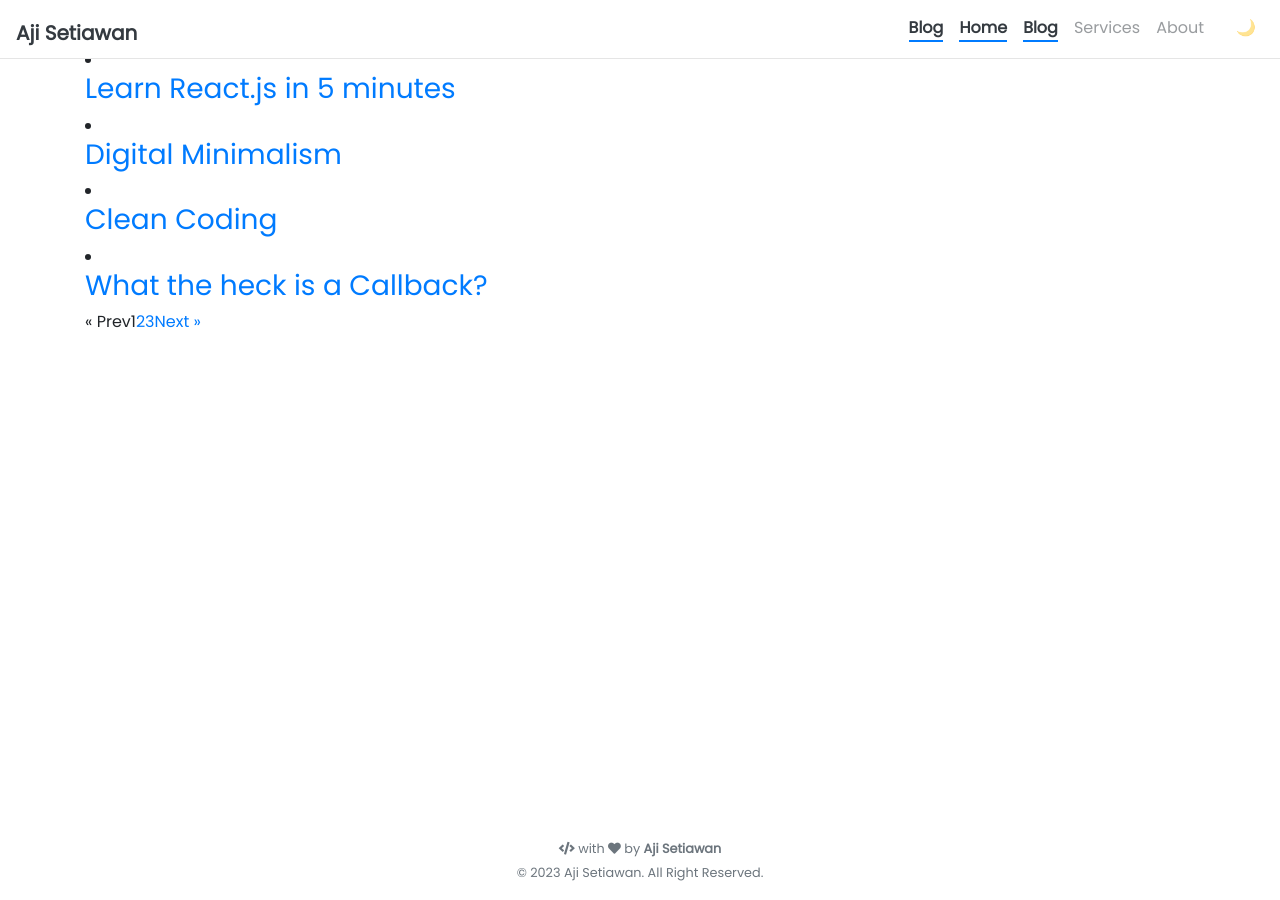
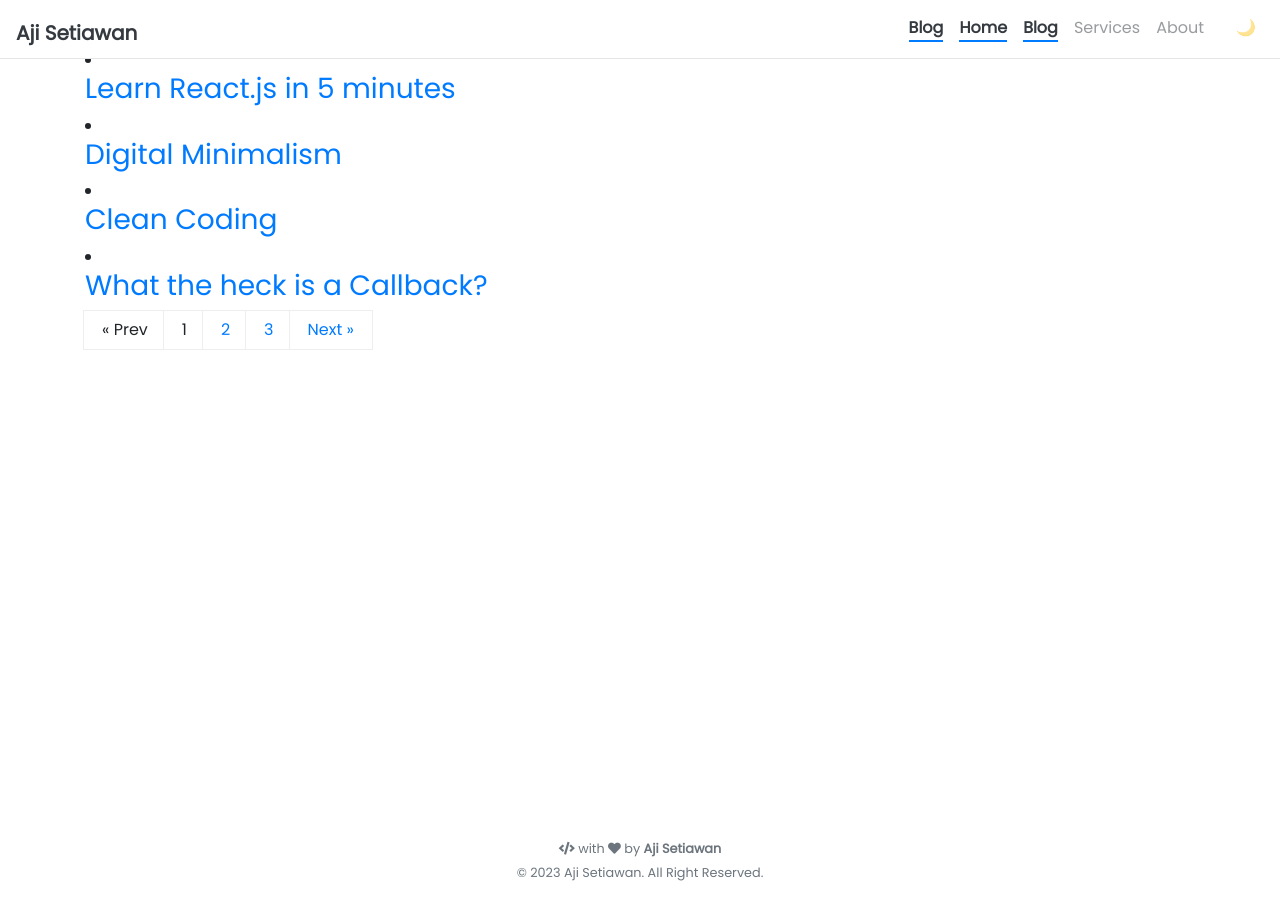
Before and after one commit to ajisetiawan716/ajisetiawan716.github.io, a Jekyll site: the page built from blog/index.html, in a window 1280 px wide. Built offline with Jekyll 4.4.1, drawn with Linux system fonts in a browser that asks for light colours; nearby versions of some CDN libraries; the list of posts is cut into pages by our own code.

Commit message:
Update _blog.scss

```diff
--- a/_sass/_blog.scss
+++ b/_sass/_blog.scss
@@ -14,6 +14,27 @@
     padding: 15px 35px;
   }
 }
+/* Start of Pagination */
+.pagination a, .pagination span {
+    padding: 7px 18px;
+    border: 1px solid #eee;
+    margin-left: -2px;
+    margin-right: -2px;
+    background-color: #ffffff;
+    display: inline-block;
+  }
+
+.pagination a {
+    &:hover {
+        background-color: #f1f1f1;
+        color: #333;
+    }
+ }
+
+.pagination {
+    text-align: center;
+ }
+/* End of Pagination */
 
 .post {
   .post-metadata {
```
